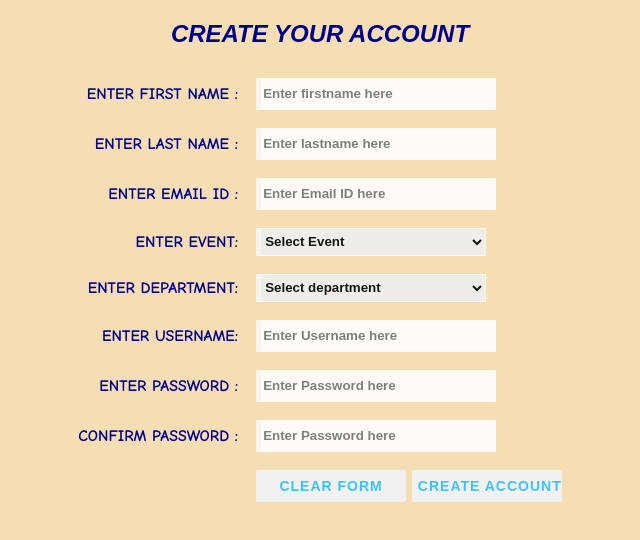
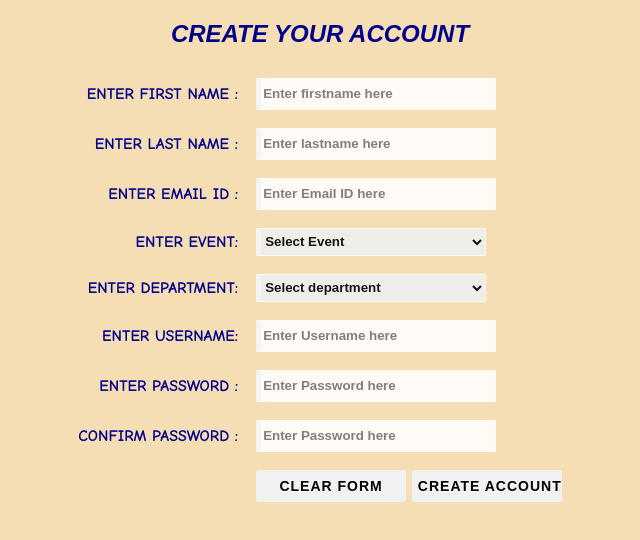
Before and after one commit to Iniyan2003R/20CYS202-UID, a plain HTML site: page anokha/register.html in a window 1280 px wide. Shown: the whole page, without its empty margins (320-960 px from the left). Drawn offline with Linux system fonts and the light colour scheme.

Commit message:
Update register.html

```diff
--- a/anokha/register.html
+++ b/anokha/register.html
@@ -22,7 +22,7 @@
     #main .tb:focus{height:28px; border:1px solid wheat; outline:none; border-left:5px solid #f7f7f7;}
 
         #main .btn{width:150px; height:32px; outline:none;  color:#f7f7f7; font-weight:bold; border:0px solid maroon;
-    text-shadow: 0px 0.5px 0.5px #fff; border-radius: 2px; font-weight: 600; color:#38c2fd; letter-spacing: 1px;
+    text-shadow: 0px 0.5px 0.5px #fff; border-radius: 2px; font-weight: 600; color:black; letter-spacing: 1px;
     font-size:14px; background-color:#f1f1f1; -webkit-transition: 1s; -moz-transition: 1s; transition: 1s;}
 
     #main .btn:hover{background-color:lightseagreen; outline:none;  border-radius: 2px; color:#f1f1f1; border:1px solid #f1f1f1;
```
